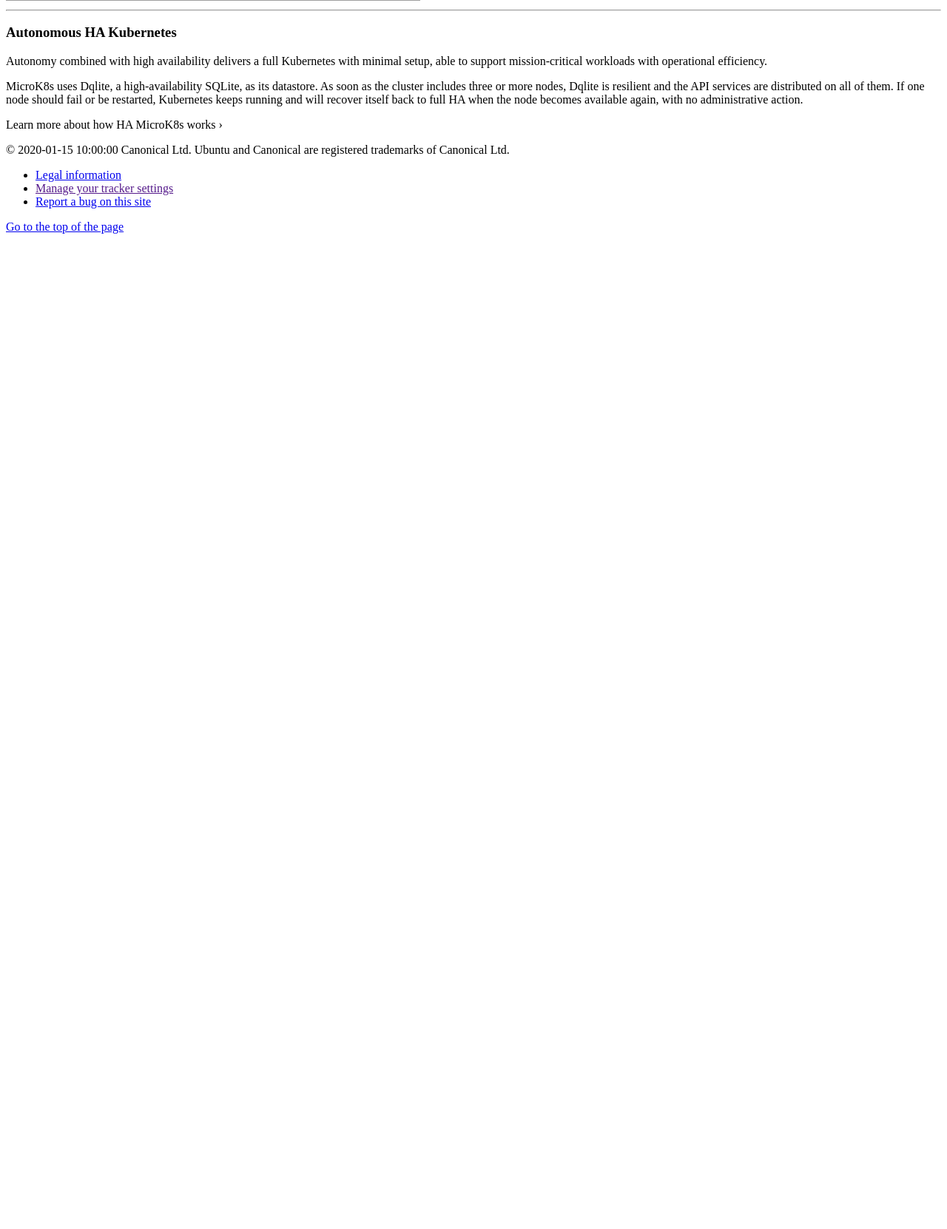
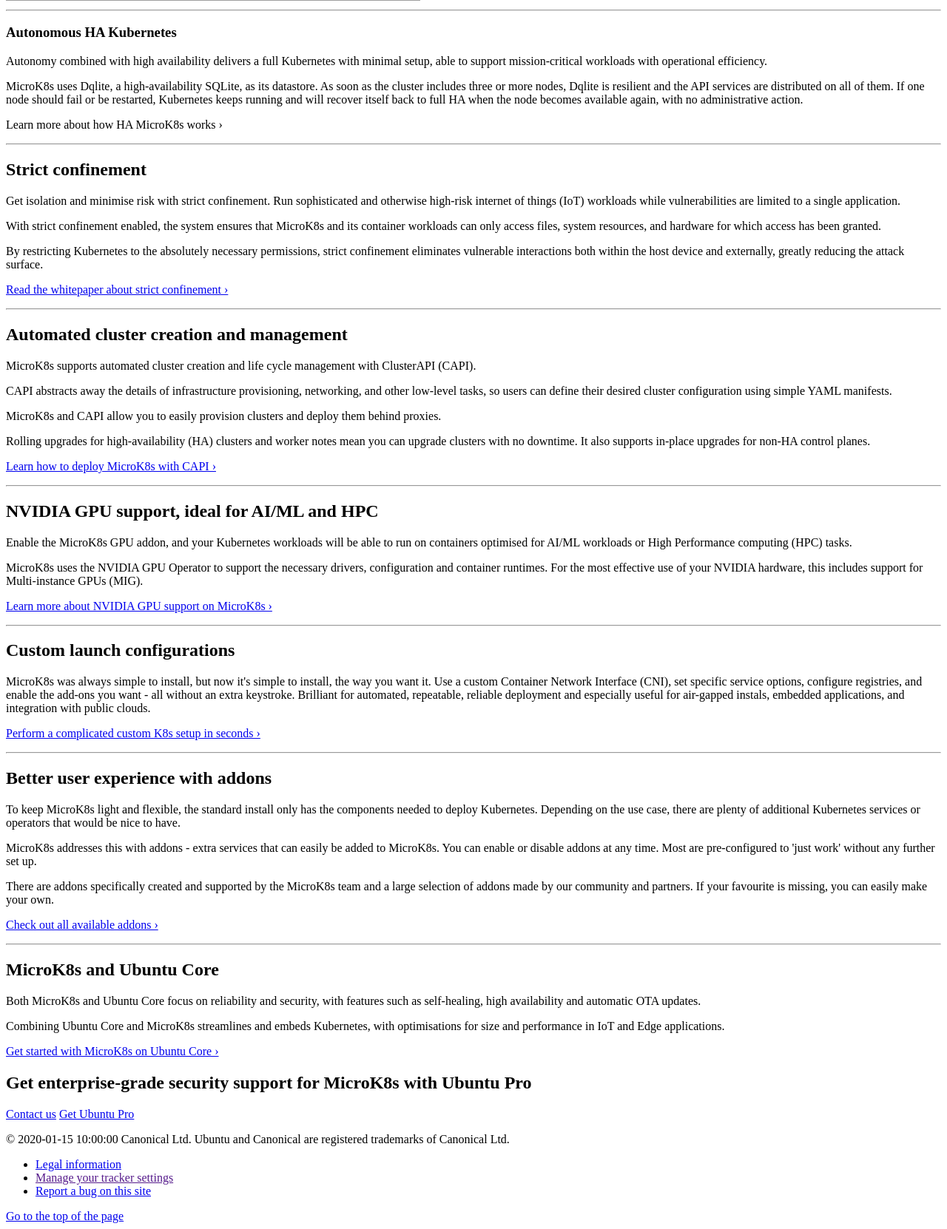
Before and after one commit to canonical/microk8s.io, a Python web app: template templates/features/index.html in a window 1280 px wide. Shown: the part 938-2600 px from the top of the page at 74% size. Before the commit the page ends 1254 px from the top, so only its background shows below. Run offline with Jinja, Linux system fonts and the light colour scheme; the template is opened without the code that fills it: most values are stand-ins (such as "Sample title", 1, 10 or a date in 2020); some web fonts are replaced; grey boxes are pictures that could not be loaded.

Commit message:
Apply redesgin and new content

```diff
--- a/templates/features/_side-navigation-features.html
+++ b/templates/features/_side-navigation-features.html
@@ -20,7 +20,7 @@
         <a class="p-side-navigation__link" href="#automated-cluster-creation">Automated cluster creation and management</a>
       </li>
       <li class="p-side-navigation__item">
-        <a class="p-side-navigation__link" href="#custom-launch-configurations">NVIDIA GPU support</a>
+        <a class="p-side-navigation__link" href="#nvidia-gpu-support">NVIDIA GPU support</a>
       </li>
       <li class="p-side-navigation__item">
         <a class="p-side-navigation__link" href="#custom-launch-configurations">Custom launch configurations</a>
--- a/templates/features/addons.html
+++ b/templates/features/addons.html
@@ -0,0 +1,18 @@
+<section class="p-section--shallow">
+  <hr>
+  <div class="row">
+    <div class="col-6">
+      <div class="p-section--shallow">
+        <h2>Better user experience with addons</h2>
+      </div>
+      <div class="p-section--shallow">
+        <p>To keep MicroK8s light and flexible, the standard install only has the components needed to deploy Kubernetes. Depending on the use case, there are plenty of additional Kubernetes services or operators that would be nice to have.</p>
+        <p>MicroK8s addresses this with addons - extra services that can easily be added to MicroK8s. You can enable or disable addons at any time. Most are pre-configured to 'just work' without any further set up.</p>
+        <p>There are addons specifically created and supported by the MicroK8s team and a large selection of addons made by our community and partners. If your favourite is missing, you can easily make your own.</p>
+        <p>
+          <a href="https://microk8s.io/docs/addons">Check out all available addons&nbsp;&rsaquo;</a>
+        </p>
+      </div>
+    </div>
+  </div>
+</section>
--- a/templates/features/automated-cluster-creation.html
+++ b/templates/features/automated-cluster-creation.html
@@ -0,0 +1,19 @@
+<section class="p-section--shallow">
+  <hr>
+  <div class="row">
+    <div class="col-6">
+      <div class="p-section--shallow">
+        <h2>Automated cluster creation and management</h2>
+      </div>
+      <div class="p-section--shallow">
+        <p>MicroK8s supports automated cluster creation and life cycle management with ClusterAPI (CAPI).</p>
+        <p>CAPI abstracts away the details of infrastructure provisioning, networking, and other low-level tasks, so users can define their desired cluster configuration using simple YAML manifests. </p>
+        <p>MicroK8s and CAPI allow you to easily provision clusters and deploy them behind proxies.</p>
+        <p>Rolling upgrades for high-availability (HA) clusters and worker notes mean you can upgrade clusters with no downtime. It also supports in-place upgrades for non-HA control planes.</p>
+        <p>
+          <a href="https://microk8s.io/docs/capi-provision">Learn how to deploy MicroK8s with CAPI&nbsp;&rsaquo;</a>
+        </p>
+      </div>
+    </div>
+  </div>
+</section>
--- a/templates/features/custom-launch-configurations.html
+++ b/templates/features/custom-launch-configurations.html
@@ -0,0 +1,16 @@
+<section class="p-section--shallow">
+  <hr>
+  <div class="row">
+    <div class="col-6">
+      <div class="p-section--shallow">
+        <h2>Custom launch configurations</h2>
+      </div>
+      <div class="p-section--shallow">
+        <p>MicroK8s was always simple to install, but now it's simple to install, the way you want it. Use a custom Container Network Interface (CNI), set specific service options, configure registries, and enable the add-ons you want - all without an extra keystroke. Brilliant for automated, repeatable, reliable deployment and especially useful for air-gapped instals, embedded applications, and integration with public clouds.</p>
+        <p>
+          <a href="https://microk8s.io/docs/explain-launch-config">Perform a complicated custom K8s setup in seconds&nbsp;&rsaquo;</a>
+        </p>
+      </div>
+    </div>
+  </div>
+</section>
--- a/templates/features/high-availability.html
+++ b/templates/features/high-availability.html
@@ -1,23 +1,28 @@
-<section class="p-section">
+<section class="p-section--shallow">
+  <hr>
+  <div class="row">
+    <div class="col-6">
       <div class="p-section--shallow">
-    <hr>
-    <div class="u-fixed-width">
         <div class="p-section--shallow">
           <h2>High availability (HA)</h2>
         </div>
-      <div class="p-section--shallow">
         <p>HA Kubernetes clusters can withstand a failure on any component and continue serving workloads without interruption. </p>
         <p>MicroK8s delivers a production-grade Kubernetes cluster simply by adding more MicroK8s nodes. There is no extra configuration required - install MicroK8s on three machines, run the join command to link them together and in moments, you have a production-grade Kubernetes cluster with HA enabled automatically.</p>
       </div>
-      <div class="u-embedded-media">
+      <div class="p-section--shallow">
+        <div class="u-embedded-media u-no-margin--top">
           <iframe class="u-embedded-media__element" src="https://www.youtube.com/embed/pRVCxNSf-Oo" width="560" height="315" frameborder="0" title="What is MicroK8s?"></iframe>
         </div>
       </div>
     </div>
-  <div class="p-section">
+  </div>
   <hr>
-    <div class="u-fixed-width">
+  <div class="row">
+    <div class="col-6">
+      <div class="p-section--shallow">
         <h3 class="p-heading--5">Autonomous HA Kubernetes</h3>
+      </div>
+      <div class="p-section--shallow">
         <p>Autonomy combined with high availability delivers a full Kubernetes with minimal setup, able to support mission-critical workloads with operational efficiency.</p>
         <p>MicroK8s uses Dqlite, a high-availability SQLite, as its datastore. As soon as the cluster includes three or more nodes, Dqlite is resilient and the API services are distributed on all of them. If one node should fail or be restarted, Kubernetes keeps running and will recover itself back to full HA when the node becomes available again, with no administrative action. </p>
         <p>
@@ -25,4 +30,5 @@
         </p>
       </div>
     </div>
+  </div>
 </section>
--- a/templates/features/index.html
+++ b/templates/features/index.html
@@ -1,8 +1,10 @@
 {% extends 'base_layout.html' %}
 
-{% block title %}Resources{% endblock %}
-{% block meta_description %}A collection of useful and educational material and information about MicroK8s. Learn more about Kubernetes from some of the industry’s best.{% endblock meta_description %}
-{% block meta_copydoc %}https://docs.google.com/document/d/1PB5-CamGmSjhbuyuGSariC9zUW-8krAJD0l8JyvNk20/edit#{% endblock %}
+{% block title %}MicroK8s features{% endblock %}
+
+{% block meta_description %}MicroK8s high availability is automatic when three or more nodes are joined into the cluster. If there are more than three nodes, then a spare one is automatically promoted if a data store node goes offline, creating a zero-ops resilient HA Kubernetes which can lose nodes and heal itself.{% endblock meta_description %}
+
+{% block meta_copydoc %}https://docs.google.com/document/d/1G6FijpahZCSfxcuFAkv22wKCILEkF2u4Q0TQUfkW5i4/edit{% endblock %}
 
 {% block content %}
 <section class="p-strip is-shallow u-no-padding--bottom">
@@ -33,6 +35,9 @@
       <div id="automated-cluster-creation">
         {% include "/features/automated-cluster-creation.html" %}
       </div>
+      <div id="nvidia-gpu-support">
+        {% include "/features/nvidia-gpu-support.html" %}
+      </div>
       <div id="custom-launch-configurations">
         {% include "/features/custom-launch-configurations.html" %}
       </div>
@@ -45,6 +50,20 @@
     </div>
   </div>
 </section>
+
+<section class="p-strip--white is-deep">
+  <div class="row">
+    <div class="col-start-large-4 col-9">
+      <div class="p-section--shallow">
+        <h2>Get enterprise-grade security support for MicroK8s with Ubuntu Pro</h2>
+      </div>
+      <p>
+        <a class="p-button--positive" href="/contact-us">Contact us</a>
+        <a class="p-button" href="https://ubuntu.com/pro">Get Ubuntu Pro</a>
+      </p>
+    </div>
+  </div>
+</section>
 <script src="{{ versioned_static('js/side-navigation.js') }}"></script>
 
 {% endblock %}
--- a/templates/features/microk8s-and-ubuntu-core.html
+++ b/templates/features/microk8s-and-ubuntu-core.html
@@ -0,0 +1,17 @@
+<section class="p-section--shallow">
+  <hr>
+  <div class="row">
+    <div class="col-6">
+      <div class="p-section--shallow">
+        <h2>MicroK8s and Ubuntu Core</h2>
+      </div>
+      <div class="p-section--shallow">
+        <p>Both MicroK8s and Ubuntu Core focus on reliability and security, with features such as self-healing, high availability and automatic OTA updates.</p>
+        <p>Combining Ubuntu Core and MicroK8s streamlines and embeds Kubernetes, with optimisations for size and performance in IoT and Edge applications.</p>
+        <p>
+          <a href="https://ubuntu.com/tutorials/getting-started-with-microk8s-on-ubuntu-core#1-introduction">Get started with MicroK8s on Ubuntu Core&nbsp;&rsaquo;</a>
+        </p>
+      </div>
+    </div>
+  </div>
+</section>
--- /dev/null
+++ b/templates/features/nvidia-gpu-support.html
@@ -0,0 +1,17 @@
+<section class="p-section--shallow">
+  <hr>
+  <div class="row">
+    <div class="col-6">
+      <div class="p-section--shallow">
+        <h2>NVIDIA GPU support, ideal for AI/ML and HPC</h2>
+      </div>
+      <div class="p-section--shallow">
+        <p>Enable the MicroK8s GPU addon, and your Kubernetes workloads will be able to run on containers optimised for AI/ML workloads or High Performance computing (HPC) tasks.</p>
+        <p>MicroK8s uses the NVIDIA GPU Operator to support the necessary drivers, configuration and container runtimes. For the most effective use of your NVIDIA hardware, this includes support for Multi-instance GPUs (MIG).</p>
+        <p>
+          <a href="https://microk8s.io/docs/addon-gpu">Learn more about NVIDIA GPU support on MicroK8s&nbsp;&rsaquo;</a>
+        </p>
+      </div>
+    </div>
+  </div>
+</section>
--- a/templates/features/strict-confinement.html
+++ b/templates/features/strict-confinement.html
@@ -0,0 +1,18 @@
+<section class="p-section--shallow">
+  <hr>
+  <div class="row">
+    <div class="col-6">
+      <div class="p-section--shallow">
+        <h2>Strict confinement</h2>
+      </div>
+      <div class="p-section--shallow">
+        <p>Get isolation and minimise risk with strict confinement. Run sophisticated and otherwise high-risk internet of things (IoT) workloads while vulnerabilities are limited to a single application. </p>
+        <p>With strict confinement enabled, the system ensures that MicroK8s and its container workloads can only access files, system resources, and hardware for which access has been granted.</p>
+        <p>By restricting Kubernetes to the absolutely necessary permissions, strict confinement eliminates vulnerable interactions both within the host device and externally, greatly reducing the attack surface.</p>
+        <p>
+          <a href="https://ubuntu.com/engage/secure-kubernetes-at-the-edge">Read the whitepaper about strict confinement&nbsp;&rsaquo;</a>
+        </p>
+      </div>
+    </div>
+  </div>
+</section>
```
Lines whose indentation alone changed are shown as unchanged.
